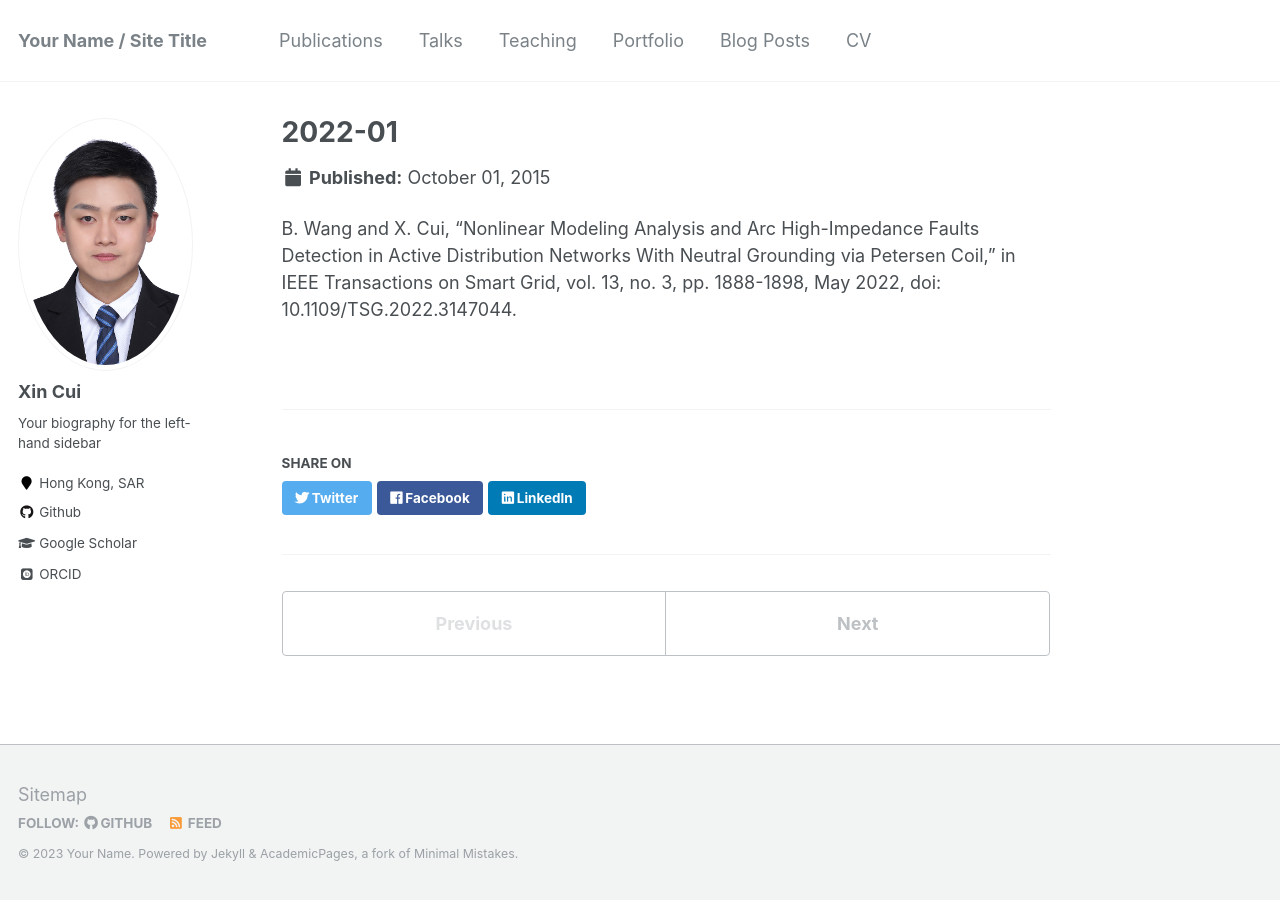
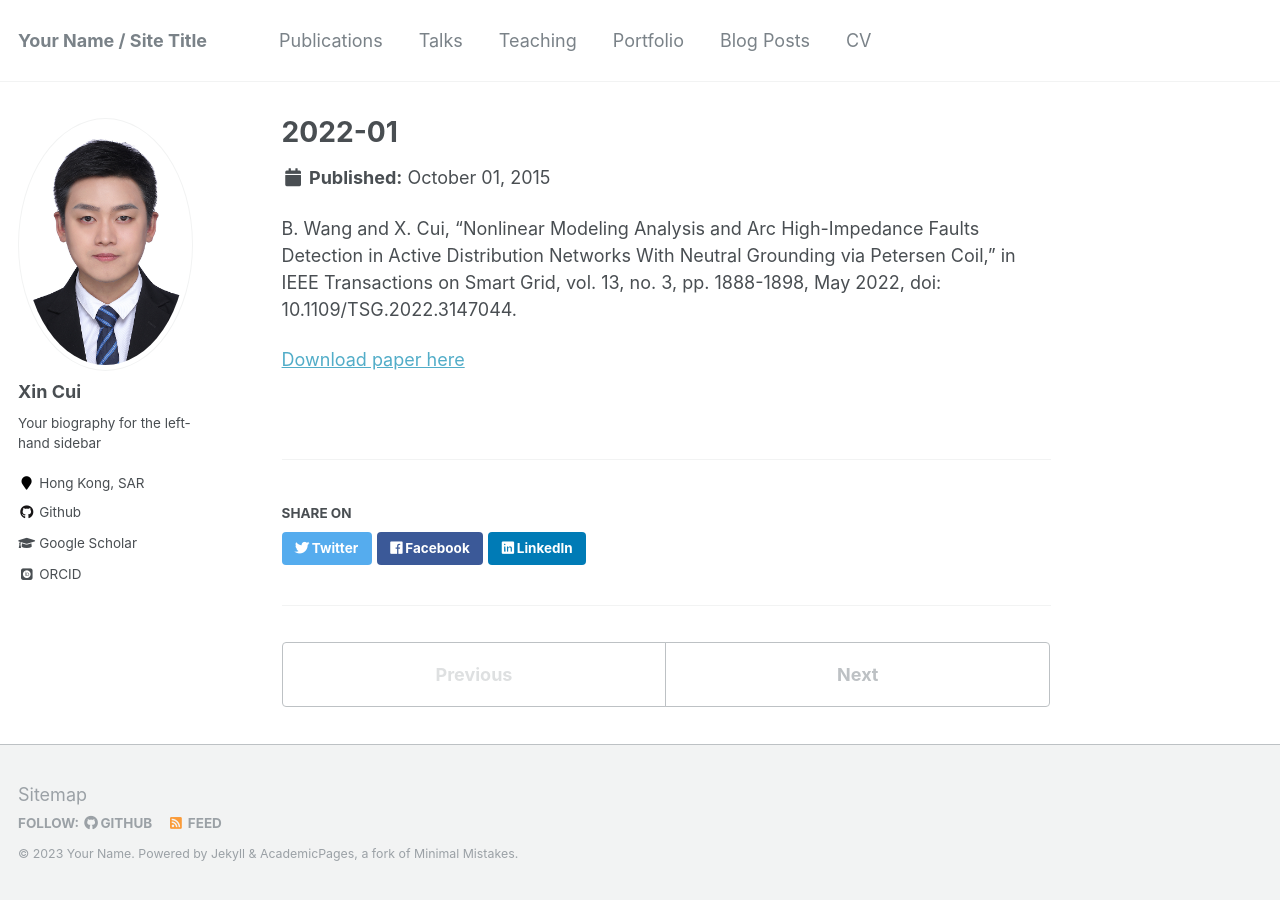
Before and after one commit to CUIXINPOWER/web, a Jekyll site: the page built from _publications/2015-10-01-paper-title-number-3.md, in a window 1280 px wide. Built offline with Jekyll 4.4.1, drawn with Linux system fonts in a browser that asks for light colours; some web fonts are replaced.

Commit message:
Update 2015-10-01-paper-title-number-3.md

```diff
--- a/_publications/2015-10-01-paper-title-number-3.md
+++ b/_publications/2015-10-01-paper-title-number-3.md
@@ -1,6 +1,7 @@
 ---
 title: "2022-01"
-collection: publications
-permalink: https://ieeexplore.ieee.org/abstract/document/9695992
+paperurl: 'https://ieeexplore.ieee.org/abstract/document/9695992'
 ---
 B. Wang and X. Cui, "Nonlinear Modeling Analysis and Arc High-Impedance Faults Detection in Active Distribution Networks With Neutral Grounding via Petersen Coil," in IEEE Transactions on Smart Grid, vol. 13, no. 3, pp. 1888-1898, May 2022, doi: 10.1109/TSG.2022.3147044.
+
+[Download paper here](https://ieeexplore.ieee.org/abstract/document/9695992)
```
